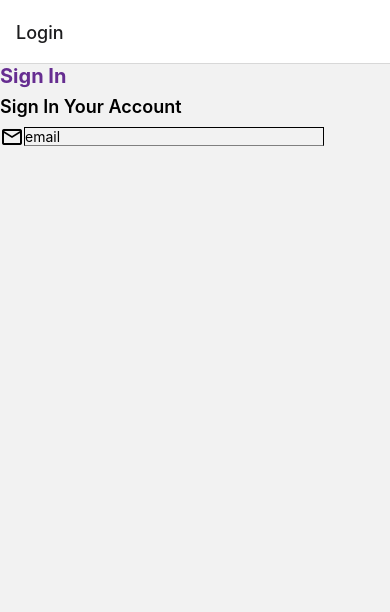
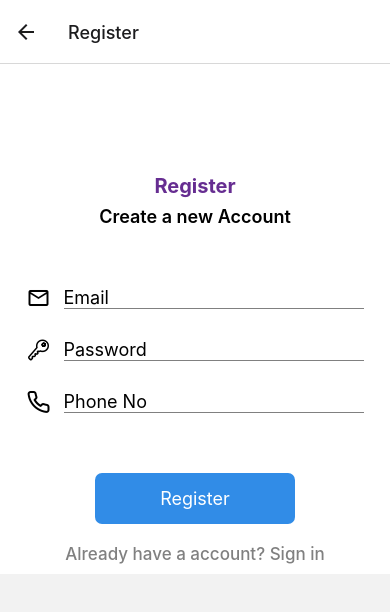
Before and after one commit to moinctg/simple-laundry-apps, a React Native app: screen /Register in a window 390 px wide. Shown: the top 612 px of the page. Built offline with nearby package versions, Linux system fonts and the light colour scheme; no server answers.

Commit message:
firebase update

```diff
--- a/StackNavigator.js
+++ b/StackNavigator.js
@@ -7,6 +7,7 @@ import PickUpScreen from './screens/PickUpScreen';
 import CartScreen from './screens/CartScreen';
 import OrderScreen from './screens/OrderScreen';
 import Loginscreen from './screens/Loginscreen';
+import RegisterScreen from './screens/RegisterScreen';
 
 
 export default function StackNavigator() {
@@ -19,6 +20,7 @@ export default function StackNavigator() {
       <Stack.Screen name="PicUp" component={PickUpScreen}  options={{headShown:false}}/>
       <Stack.Screen name="Cart" component={CartScreen}  options={{headShown:false}}/>
       <Stack.Screen name="Order" component={OrderScreen}  options={{headShown:false}}/>
+      <Stack.Screen name="Register" component={RegisterScreen}  options={{headShown:false}}/>
     </Stack.Navigator>
   </NavigationContainer>
   )
--- /dev/null
+++ b/firebase.js
@@ -0,0 +1,21 @@
+
+import { initializeApp } from "firebase/app";
+import {getAuth} from "firebase/auth"
+import {getFirestore} from 'firebase/firestore'
+
+const firebaseConfig = {
+  apiKey: "AIzaSyA93X5YQbdcHSmzbkbHUau99UANVKl3t-A",
+  authDomain: "simple-laundry-apps.firebaseapp.com",
+  projectId: "simple-laundry-apps",
+  storageBucket: "simple-laundry-apps.appspot.com",
+  messagingSenderId: "1099340230688",
+  appId: "1:1099340230688:web:c66a3a748b0b79b1b2cc45",
+  measurementId: "G-QZLPCZY9B6"
+};
+
+// Initialize Firebase
+const app = initializeApp(firebaseConfig);
+const auth = getAuth(app);
+const db = getFirestore();
+
+export {auth,db};
--- a/package.json
+++ b/package.json
@@ -18,6 +18,7 @@
     "expo-location": "~15.1.1",
     "expo-splash-screen": "~0.18.2",
     "expo-status-bar": "~1.4.4",
+    "firebase": "^10.0.0",
     "moment-jalaali": "^0.10.0",
     "react": "18.2.0",
     "react-native": "0.71.8",
--- a/screens/Loginscreen.js
+++ b/screens/Loginscreen.js
@@ -1,35 +1,155 @@
-import { KeyboardAvoidingView, StyleSheet, Text, TextInput, View } from 'react-native'
-import React, { useState } from 'react'
+import { KeyboardAvoidingView, StyleSheet,SafeAreaView, Text, TextInput, View,ActivityIndicator } from 'react-native'
+import React, { useEffect, useState } from 'react'
 import { MaterialCommunityIcons } from '@expo/vector-icons';
+import { Ionicons } from "@expo/vector-icons";
 import { useNavigation } from '@react-navigation/native';
+import { signInWithEmailAndPassword } from "firebase/auth";
+import { Pressable } from 'react-native';
+import { auth } from '../firebase';
 
-
-export default function Loginscreen() {
+const  Loginscreen = () => {
     const [email ,setEmail] = useState("");
     const [loading,setLoding] = useState(false);
     const [password ,setPassword] = useState("");
     const navigation = useNavigation();
 
+    useEffect( () => {
+      setLoding(true);
+      const unsubscribe = auth.onAuthStateChanged((authUser) =>{
+        if (!authUser){
+          setLoding(false);
+        }
+        if(authUser) {
+          navigation.replace("Home");
+        }
+      });
+      return unsubscribe;
+    }
+
+      ,[])
+
+      const login = () => {
+        signInWithEmailAndPassword(auth,email,password)
+        .then((userCredential) => {
+          console.log("user credential",userCredential);
+          const user = userCredential.user;
+          console.log("user details",user)
+      })
+      }
+
   return (
-    <KeyboardAvoidingView>
-    <View>
-    <Text style={{ fontSize:20, color:"#662d91",fontWeight:"bold"}}>Sign In </Text>
-    <Text style={{fontSize:18, marginTop:8,fontWeight:"600"}}>Sign In Your Account </Text>
-    </View>
-    <View style={{flexDirection:"row",alignItems:"center"}}>
-    <MaterialCommunityIcons name="email-outline" size={24} color="black" />
-    <TextInput
-    placeholder='Email' value='email' onChangeText= {(text) => setEmail(text)} placeholderTextColor={"black"}
-    style={{ borderWidth:1 ,borderBottomColor:"gray",width:300,marginVertical:10 }}/>
-        <View>
 
+    <SafeAreaView
+    style={{
+      flex: 1,
+      backgroundColor: "white",
+      alignItems: "center",
+      padding: 10,
+    }}
+  >
+    {loading ? (
+      <View style={{alignItems:"center",justifyContent:"center",flexDirection:"row",flex:1}}>
+        <Text style={{marginRight:10}}>Loading</Text>
+        <ActivityIndicator size="large" color={"red"}/>
+      </View>
+    ) : (
+      <KeyboardAvoidingView>
+      <View
+        style={{
+          justifyContent: "center",
+          alignItems: "center",
+          marginTop: 100,
+        }}
+      >
+        <Text style={{ fontSize: 20, color: "#662d91", fontWeight: "bold" }}>
+          Sign In
+        </Text>
+
+        <Text style={{ fontSize: 18, marginTop: 8, fontWeight: "600" }}>
+          Sign In to your account
+        </Text>
+      </View>
+
+      <View style={{ marginTop: 50 }}>
+        <View style={{ flexDirection: "row", alignItems: "center" }}>
+          <MaterialCommunityIcons
+            name="email-outline"
+            size={24}
+            color="black"
+          />
+          <TextInput
+            placeholder="Email"
+            value={email}
+            onChangeText={(text) => setEmail(text)}
+            placeholderTextColor="black"
+            style={{
+              fontSize: email ? 18 : 18,
+              borderBottomWidth: 1,
+              borderBottomColor: "gray",
+              marginLeft: 13,
+              width: 300,
+              marginVertical: 10,
+            }}
+          />
         </View>
-    </View>
 
+        <View style={{ flexDirection: "row", alignItems: "center" }}>
+          <Ionicons name="key-outline" size={24} color="black" />
+          <TextInput
+            value={password}
+            onChangeText={(text) => setPassword(text)}
+            secureTextEntry={true}
+            placeholder="Password"
+            placeholderTextColor="black"
+            style={{
+              fontSize: password ? 18 : 18,
+              borderBottomWidth: 1,
+              borderBottomColor: "gray",
+              marginLeft: 13,
+              width: 300,
+              marginVertical: 20,
+            }}
+          />
+        </View>
 
+        <Pressable
+        onPress={login}
+          style={{
+            width: 200,
+            backgroundColor: "#318CE7",
+            padding: 15,
+            borderRadius: 7,
+            marginTop: 50,
+            marginLeft: "auto",
+            marginRight: "auto",
+          }}
+        >
+          <Text style={{ fontSize: 18, textAlign: "center", color: "white" }}>
+            Login
+          </Text>
+        </Pressable>
+
+        <Pressable onPress={() => navigation.navigate("Register")} style={{ marginTop: 20 }}>
+          <Text
+            style={{
+              textAlign: "center",
+              fontSize: 17,
+              color: "gray",
+              fontWeight: "500",
+            }}
+          >
+            Don't have a account? Sign Up
+          </Text>
+        </Pressable>
+      </View>
     </KeyboardAvoidingView>
+    )}
+  </SafeAreaView>
+
 
   )
 }
 
+export default Loginscreen;
+
 const styles = StyleSheet.create({})
--- a/screens/RegisterScreen.js
+++ b/screens/RegisterScreen.js
@@ -1,11 +1,167 @@
-import { StyleSheet, Text, View } from 'react-native'
-import React from 'react'
+import { StyleSheet, Text, View ,SafeAreaView,KeyboardAvoidingView,Pressable,Alert,TextInput, ScrollView,} from 'react-native'
+import { Feather } from '@expo/vector-icons';
+import { Ionicons } from "@expo/vector-icons";
+import React, { useState } from "react";
+import {createUserWithEmailAndPassword} from "firebase/auth"
+import {auth,db} from '../firebase';
+import {doc,setDoc,setdoc} from 'firebase/firestore';
+import { MaterialCommunityIcons } from "@expo/vector-icons";
+import { useNavigation } from "@react-navigation/native";
+const RegisterScreen = () => {
+ const  [email,setEmail] = useState("");
+ const [password,setPassword] = useState("");
+ const [phone,setPhone] = useState("")
 
-const RegisterScreen = () => {
+ const navigation = useNavigation();
+
+ const register = () => {
+  if(email === "" || password === "" || phone === ""){
+    Alert.alert(
+      "Invalid Details",
+      "Please fill all the details",
+      [
+        {
+          text: "Cancel",
+          onPress: () => console.log("Cancel Pressed"),
+          style: "cancel"
+        },
+        { text: "OK", onPress: () => console.log("OK Pressed") }
+      ],
+      { cancelable: false }
+    );
+  }
+  createUserWithEmailAndPassword(auth,email,password)
+  .then((userCredential) => {
+    console.log("user credential",userCredential)
+    const user = userCredential._tokenResponse.email;
+    const myUserUid= auth.currentUser.uid;
+
+    setDoc(doc(db,"users",`${myUserUid}`),{
+
+    })
+  })
+}
+
   return (
-    <View>
-      <Text>RegisterScreen</Text>
-    </View>
+    <ScrollView>
+    <SafeAreaView
+    style={{
+      flex: 1,
+      backgroundColor: "white",
+      alignItems: "center",
+      padding: 10,
+    }}
+  >
+    <KeyboardAvoidingView>
+      <View
+        style={{
+          justifyContent: "center",
+          alignItems: "center",
+          marginTop: 100,
+        }}
+      >
+        <Text style={{ fontSize: 20, color: "#662d91", fontWeight: "bold" }}>
+          Register
+        </Text>
+
+        <Text style={{ fontSize: 18, marginTop: 8, fontWeight: "600" }}>
+          Create a new Account
+        </Text>
+      </View>
+
+      <View style={{ marginTop: 50 }}>
+        <View style={{ flexDirection: "row", alignItems: "center" }}>
+          <MaterialCommunityIcons
+            name="email-outline"
+            size={24}
+            color="black"
+          />
+          <TextInput
+            placeholder="Email"
+            value={email}
+            onChangeText={(text) => setEmail(text)}
+            placeholderTextColor="black"
+            style={{
+              fontSize: email ? 18 : 18,
+              borderBottomWidth: 1,
+              borderBottomColor: "gray",
+              marginLeft: 13,
+              width: 300,
+              marginVertical: 10,
+            }}
+          />
+        </View>
+
+        <View style={{ flexDirection: "row", alignItems: "center" }}>
+          <Ionicons name="key-outline" size={24} color="black" />
+          <TextInput
+            value={password}
+            onChangeText={(text) => setPassword(text)}
+            secureTextEntry={true}
+            placeholder="Password"
+            placeholderTextColor="black"
+            style={{
+              fontSize: password ? 18 : 18,
+              borderBottomWidth: 1,
+              borderBottomColor: "gray",
+              marginLeft: 13,
+              width: 300,
+              marginVertical: 20,
+            }}
+          />
+        </View>
+
+        <View style={{ flexDirection: "row", alignItems: "center" }}>
+        <Feather name="phone" size={24} color="black" />
+          <TextInput
+            value={phone}
+            onChangeText={(text) => setPhone(text)}
+            placeholder="Phone No"
+            placeholderTextColor="black"
+            style={{
+              fontSize: password ? 18 : 18,
+              borderBottomWidth: 1,
+              borderBottomColor: "gray",
+              marginLeft: 13,
+              width: 300,
+              marginVertical: 10,
+            }}
+          />
+        </View>
+
+        <Pressable
+        onPress={register}
+          style={{
+            width: 200,
+            backgroundColor: "#318CE7",
+            padding: 15,
+            borderRadius: 7,
+            marginTop: 50,
+            marginLeft: "auto",
+            marginRight: "auto",
+          }}
+        >
+          <Text style={{ fontSize: 18, textAlign: "center", color: "white" }}>
+            Register
+          </Text>
+        </Pressable>
+
+        <Pressable onPress={() => navigation.goBack()} style={{ marginTop: 20 }}>
+          <Text
+            style={{
+              textAlign: "center",
+              fontSize: 17,
+              color: "gray",
+              fontWeight: "500",
+            }}
+          >
+            Already have a account? Sign in
+          </Text>
+        </Pressable>
+      </View>
+    </KeyboardAvoidingView>
+  </SafeAreaView>
+  </ScrollView>
   )
 }
 
```
Also changed, not shown: 1 other file (tests, documents, lock files or other folders).
